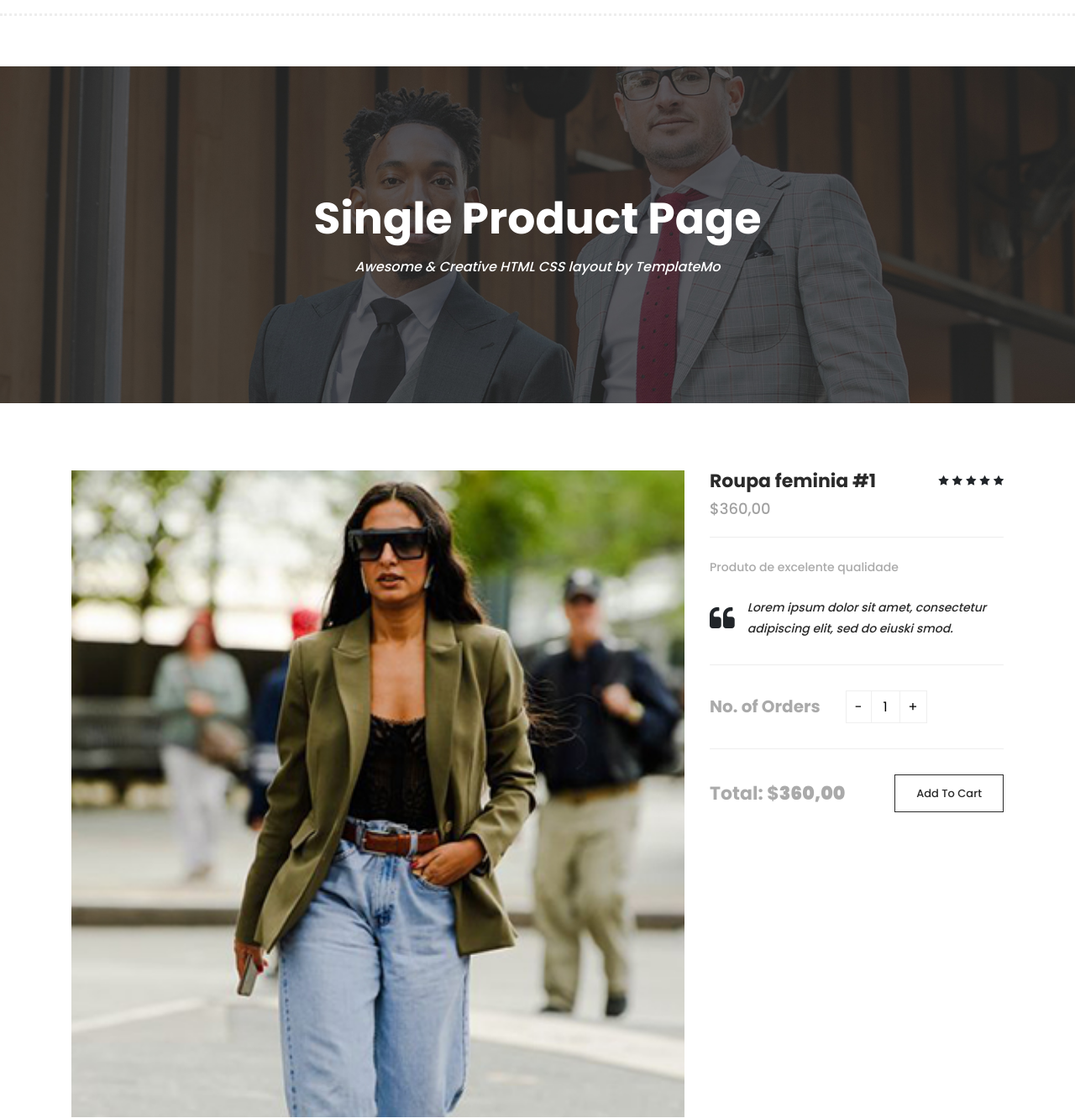
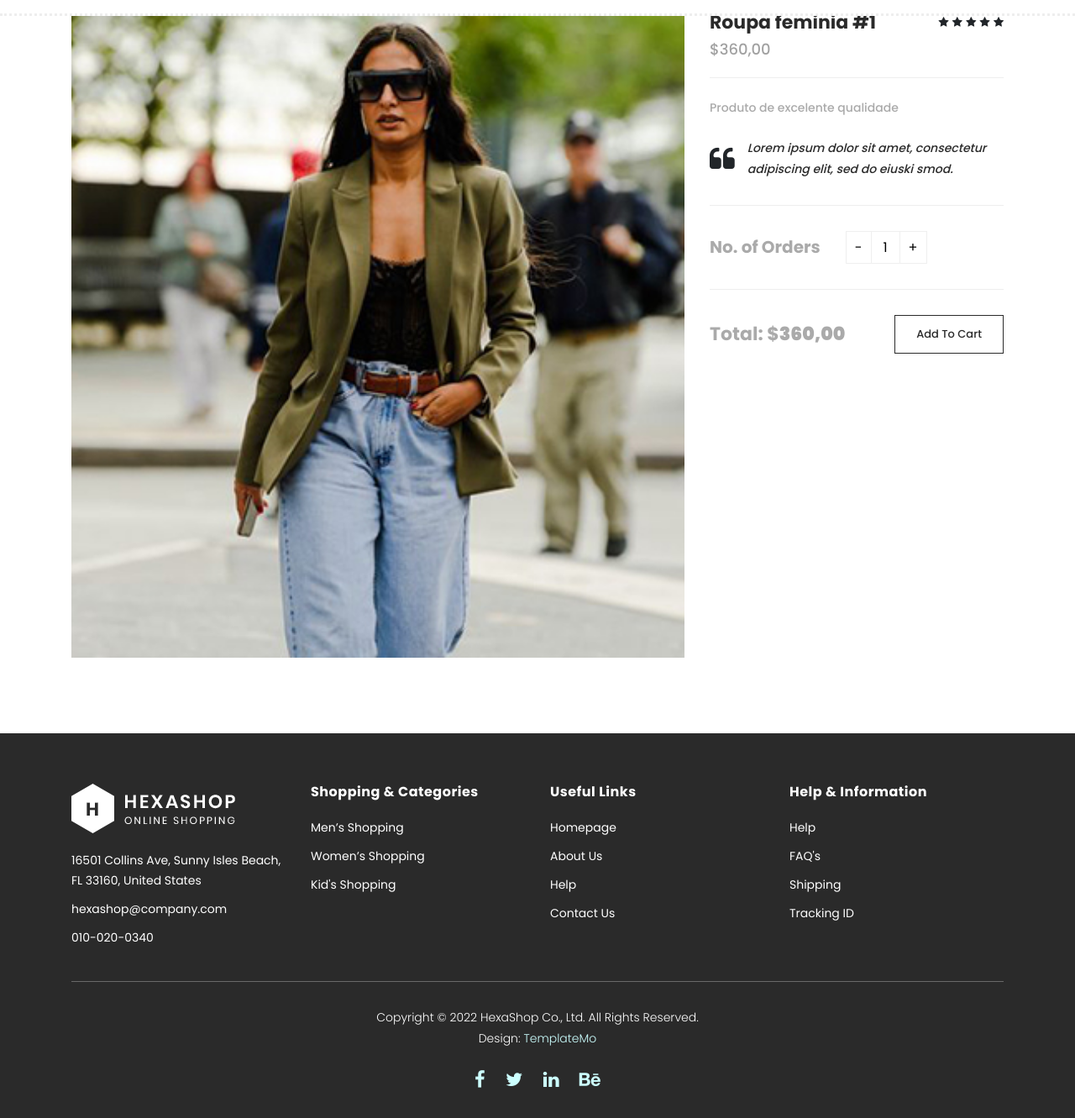
Before and after one commit to AllanSBorges/E-commerce, a Django app: page /single-product/2 in a window 1280 px wide. Shown: the part 81-1412 px from the top of the page at 84% size. Run offline with Django 4.2, Linux system fonts and the light colour scheme; data comes from the database, SQL or seed files in the repository; some libraries are stand-ins or nearby versions.

Commit message:
feat: Modificação no template single-product

```diff
--- a/ecommerce/core/templates/single-product.html
+++ b/ecommerce/core/templates/single-product.html
@@ -37,7 +37,7 @@ button:hover {
 }
 </style>
      <!-- ***** Main Banner Area Start ***** -->
-     <div class="page-heading" id="top">
+     <div class="page-heading" id="top" style="display: none"> <!-- Oculto do Usuário-->
         <div class="container">
             <div class="row">
                 <div class="col-lg-12">
@@ -53,7 +53,7 @@ button:hover {
 
 
     <!-- ***** Product Area Starts ***** -->
-    <section class="section" id="product">
+    <section class="section" id="product" style="padding-top: 15px;"> <!-- Padding top adcionado devido a remoção do cabeçalho-->
         <div class="container">
             <div class="row">
                 <div class="col-lg-8">
```
